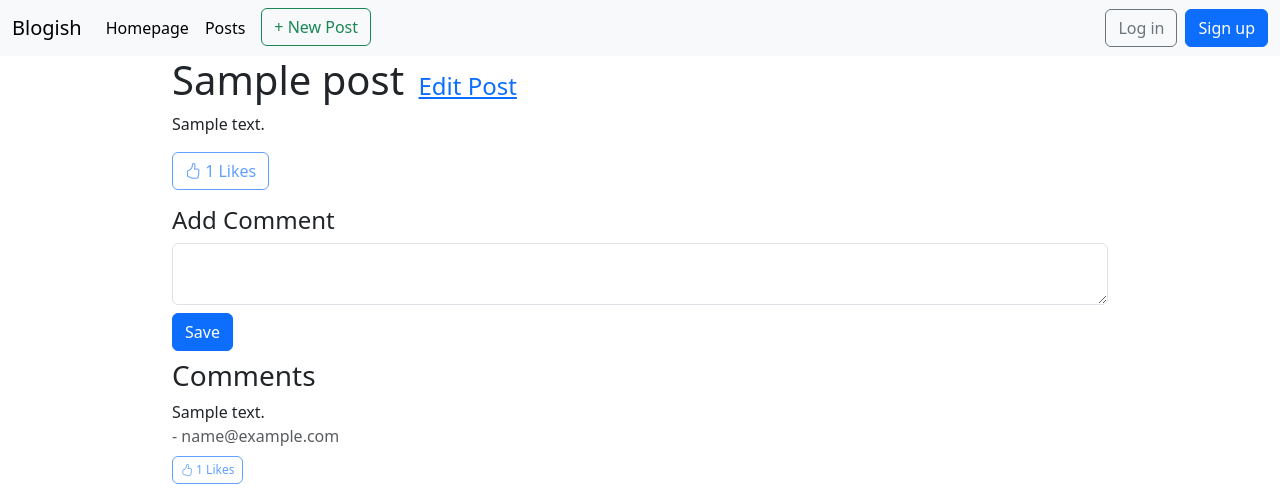
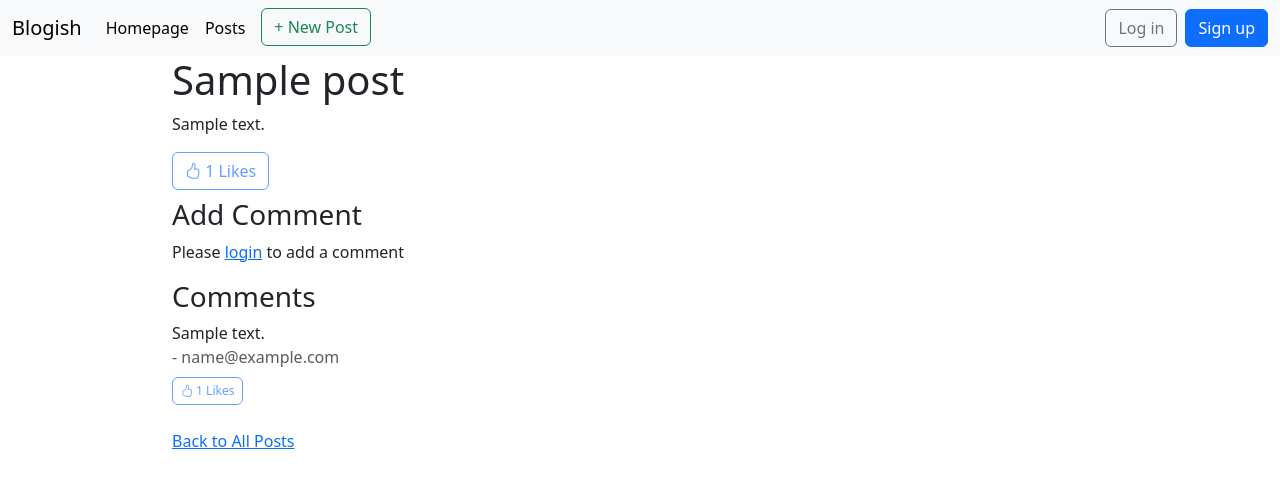
Before and after one commit to joshualent/blogish, a Django app: page /posts/1 in a window 1280 px wide. Shown: the top 504 px of the page. Run offline with Django 5.2, Linux system fonts and the light colour scheme; tables that the repository leaves empty hold one stand-in row (values such as "Sample post"); parts of the project's set-up code (start-up, migrations or seed data) failed here and were passed over; some libraries are stand-ins or nearby versions.

Commit message:
Update template links based on authentication status

```diff
--- a/posts/templates/posts/post_detail.html
+++ b/posts/templates/posts/post_detail.html
@@ -7,14 +7,21 @@
     <div>
         <h1 class="inline-block">
             {{ post.title }}
-            {% if post.author == user %}{% endif %}
-            <span class="inline-block fs-4 ms-1"><a href="{% url "post_edit" post.pk %}">Edit Post</a></span>
+            {% if post.author == user %}
+                <span class="inline-block fs-4 ms-1"><a href="{% url "post_edit" post.pk %}">Edit Post</a></span>
+            {% endif %}
         </h1>
         <p>{{ post.body }}</p>
         {% include "posts/partials/_post_like.html" %}
     </div>
+
+    {% if not user.is_authenticated %}
+    <h2 class="h3 mt-2">Add Comment</h2>
+    <p>Please <a href="{% url "account_login" %}">login</a> to add a comment</p>
+    {% else %}
     <form method="post">
         {% csrf_token %}
+
         <label for="comment-text" class="form-label h4 mt-3">Add Comment</label>
         <textarea class="form-control mb-2"
                   name="text"
@@ -23,6 +30,8 @@
                   cols="50"></textarea>
         <button type="submit" class="btn btn-primary">Save</button>
     </form>
+    {% endif %}
+
     <h2 class="mt-2 h3">Comments</h2>
     {% for comment in post.comments.all %}
         {% include "posts/partials/_comment.html" %}
--- a/posts/views.py
+++ b/posts/views.py
@@ -1,3 +1,4 @@
+from django.contrib.auth.mixins import LoginRequiredMixin
 from django.http import HttpResponseForbidden
 from django.urls import reverse
 from django.shortcuts import render, get_object_or_404
@@ -43,7 +44,7 @@ class PostDetailView(DetailView, FormView):
         return reverse("post_detail", kwargs={"pk": self.post.pk})
 
 
-class PostCreateView(CreateView):
+class PostCreateView(LoginRequiredMixin, CreateView):
     """Post Create View"""
 
     model = Post
@@ -55,7 +56,7 @@ class PostCreateView(CreateView):
         return super().form_valid(form)
 
 
-class PostUpdateView(UpdateView):
+class PostUpdateView(LoginRequiredMixin, UpdateView):
     """Post Update View"""
 
     model = Post
--- a/templates/account/login.html
+++ b/templates/account/login.html
@@ -3,6 +3,7 @@
 {% block title %}Log in{% endblock %}
 {% block content %}
     <h2>Log in</h2>
+    <div class="block my-2">Don't have an account? <a class="fs-6" href="{% url "account_signup" %}">Sign up</a></div>
     <form method="post">
         {% csrf_token %}
         {{ form|crispy }}
```
